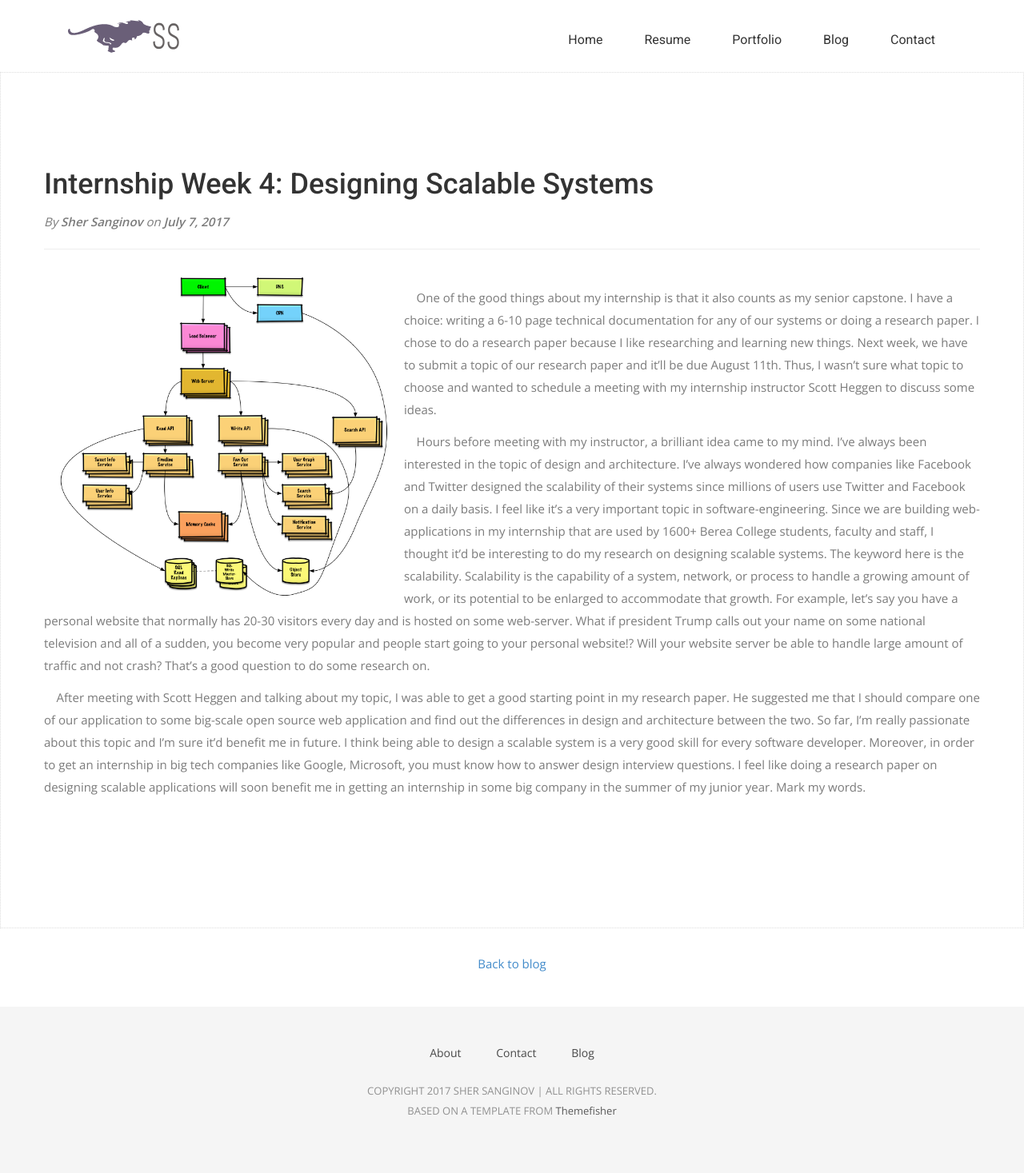
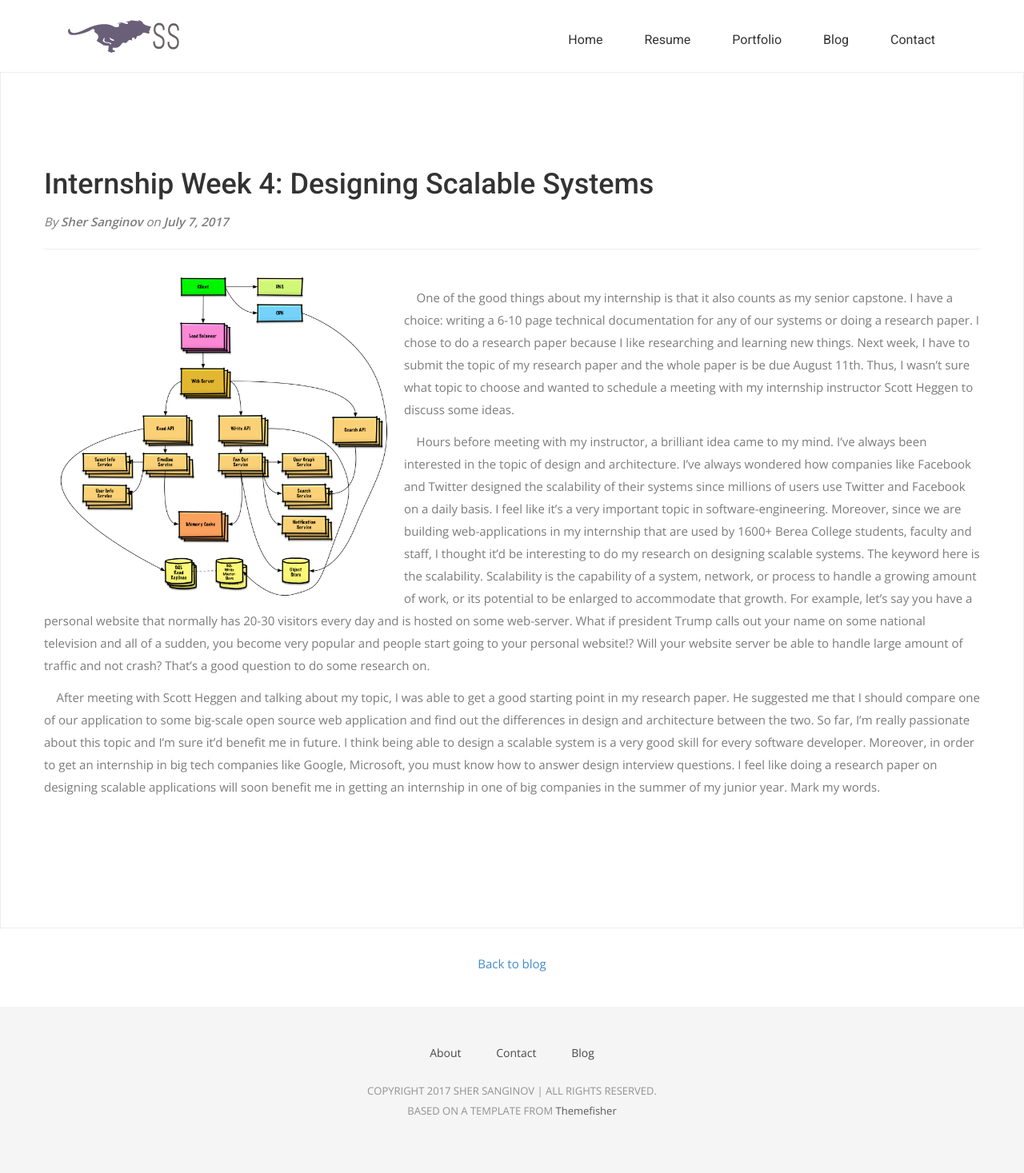
Before and after one commit to sanginovs/personal-website, a Jekyll site: the page built from _posts/2017-07-7-project-idea.md, in a window 1280 px wide. Shown: the whole page at 80% size. Built offline with Jekyll 4.4.1, drawn with Linux system fonts in a browser that asks for light colours; nearby versions of some CDN libraries; some web fonts are replaced; comment, search, counter and statistics services are not loaded.

Commit message:
added week 4 blog

```diff
--- a/_posts/2017-07-7-project-idea.md
+++ b/_posts/2017-07-7-project-idea.md
@@ -7,11 +7,11 @@
 
 <img class="img-responsive" src="/assets/img/intern8.png" alt="Drawing" style="width: 450px; height: 400px; display: block; float:left; ">
 
-&nbsp;&nbsp;&nbsp;&nbsp;One of the good things about my internship is that it also counts as my senior capstone. I have a choice: writing a 6-10 page technical documentation for any of our systems or doing a research paper. I chose to do a research paper because I like researching and learning new things. Next week, we have to submit a topic of our research paper and it'll be due August 11th. Thus, I wasn't sure what topic to choose and wanted to schedule a meeting with my internship instructor Scott Heggen to discuss some ideas.
+&nbsp;&nbsp;&nbsp;&nbsp;One of the good things about my internship is that it also counts as my senior capstone. I have a choice: writing a 6-10 page technical documentation for any of our systems or doing a research paper. I chose to do a research paper because I like researching and learning new things. Next week, I have to submit the topic of my research paper and the whole paper is be due August 11th. Thus, I wasn't sure what topic to choose and wanted to schedule a meeting with my internship instructor Scott Heggen to discuss some ideas.
 
-&nbsp;&nbsp;&nbsp;&nbsp;Hours before meeting with my instructor, a brilliant idea came to my mind. I've always been interested in the topic of design and architecture. I've always wondered how companies like Facebook and Twitter designed the scalability of their systems since millions of users use Twitter and Facebook on a daily basis. I feel like it's a very important topic in software-engineering. Since we are building web-applications in my internship that are used by 1600+ Berea College students, faculty and staff, I thought it'd be interesting to do my research on designing scalable systems. The keyword here is the scalability. Scalability is the capability of a system, network, or process to handle a growing amount of work, or its potential to be enlarged to accommodate that growth. For example, let's say you have a personal website that normally has 20-30 visitors every day and is hosted on some web-server. What if president Trump calls out your name on some national television and all of a sudden, you become very popular and people start going to your personal website!? Will your website server be able to handle large amount of traffic and not crash? That's a good question to do some research on.
+&nbsp;&nbsp;&nbsp;&nbsp;Hours before meeting with my instructor, a brilliant idea came to my mind. I've always been interested in the topic of design and architecture. I've always wondered how companies like Facebook and Twitter designed the scalability of their systems since millions of users use Twitter and Facebook on a daily basis. I feel like it's a very important topic in software-engineering. Moreover, since we are building web-applications in my internship that are used by 1600+ Berea College students, faculty and staff, I thought it'd be interesting to do my research on designing scalable systems. The keyword here is the scalability. Scalability is the capability of a system, network, or process to handle a growing amount of work, or its potential to be enlarged to accommodate that growth. For example, let's say you have a personal website that normally has 20-30 visitors every day and is hosted on some web-server. What if president Trump calls out your name on some national television and all of a sudden, you become very popular and people start going to your personal website!? Will your website server be able to handle large amount of traffic and not crash? That's a good question to do some research on.
 
-&nbsp;&nbsp;&nbsp;&nbsp;After meeting with Scott Heggen and talking about my topic, I was able to get a good starting point in my research paper. He suggested me that I should compare one of our application to some big-scale open source web application and find out the differences in design and architecture between the two. So far, I'm really passionate about this topic and I'm sure it'd benefit me in future. I think being able to design a scalable system is a very good skill for every software developer. Moreover, in order to get an internship in big tech companies like Google, Microsoft, you must know how to answer design interview questions. I feel like doing a research paper on designing scalable applications will soon benefit me in getting an internship in some big company in the summer of my junior year. Mark my words.
+&nbsp;&nbsp;&nbsp;&nbsp;After meeting with Scott Heggen and talking about my topic, I was able to get a good starting point in my research paper. He suggested me that I should compare one of our application to some big-scale open source web application and find out the differences in design and architecture between the two. So far, I'm really passionate about this topic and I'm sure it'd benefit me in future. I think being able to design a scalable system is a very good skill for every software developer. Moreover, in order to get an internship in big tech companies like Google, Microsoft, you must know how to answer design interview questions. I feel like doing a research paper on designing scalable applications will soon benefit me in getting an internship in one of big companies in the summer of my junior year. Mark my words.
 
 
 
```
